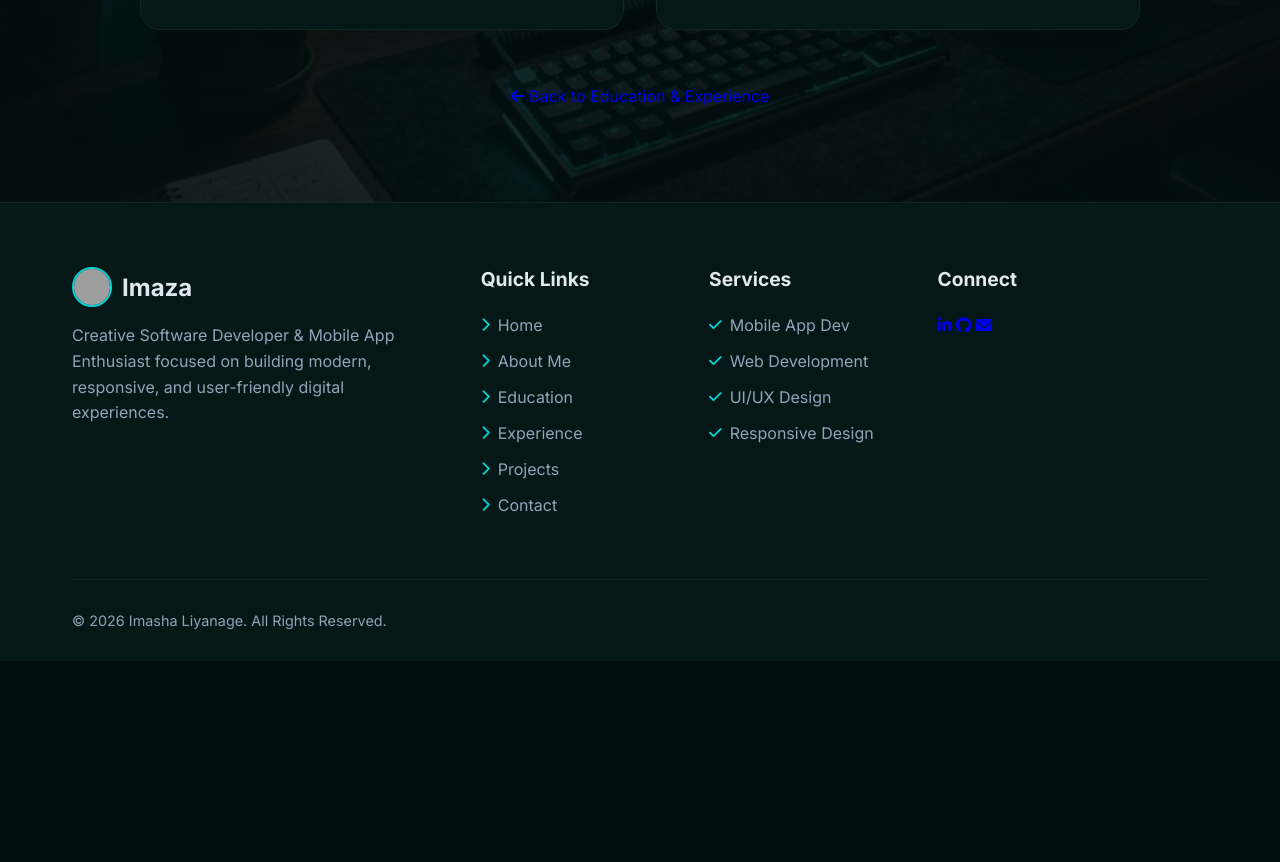
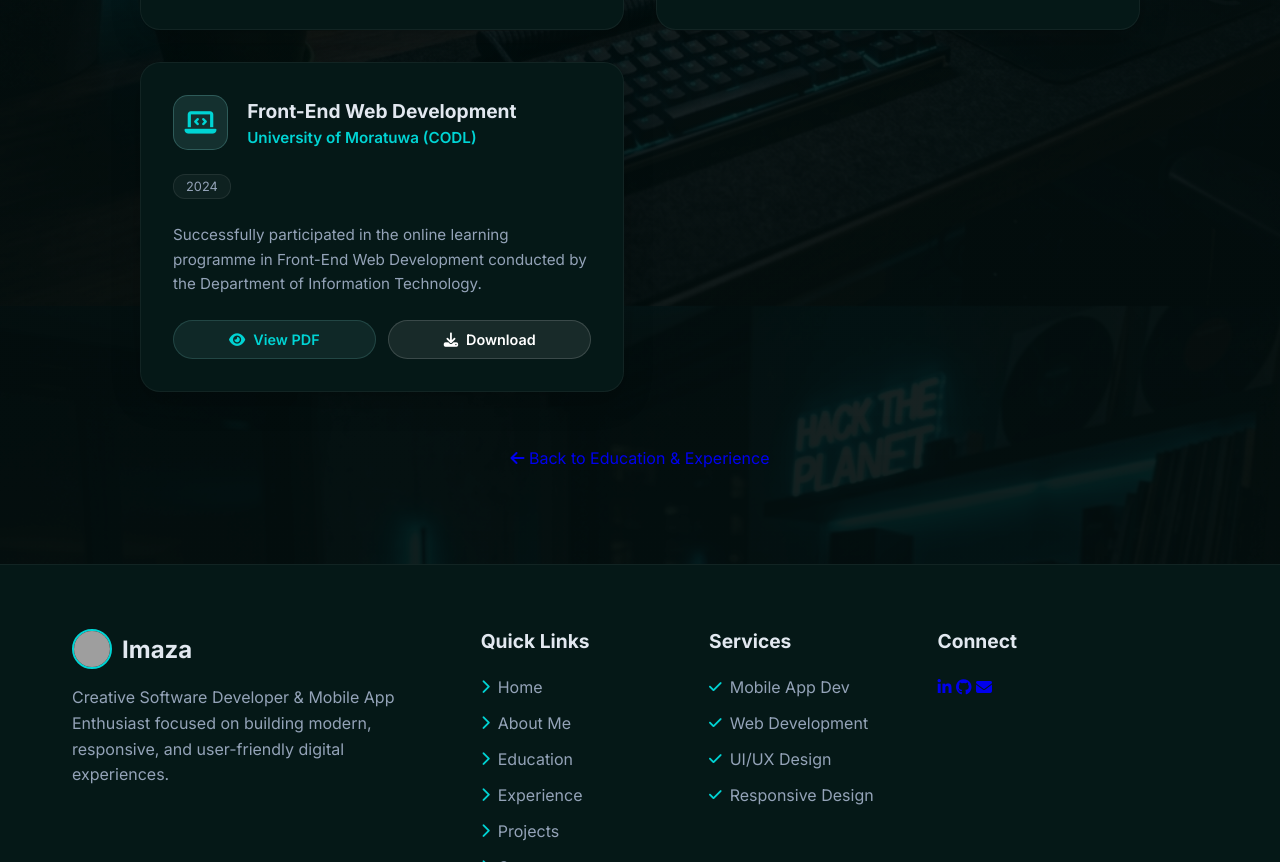
Before and after one commit to imashaliyanage482/Portfolio-, a plain HTML site: page certificates.html in a window 1280 px wide. Shown: the part 974-1836 px from the top of the page. Before the commit the page ends 1635 px from the top, so only its background shows below. Drawn offline with Linux system fonts and the light colour scheme; grey boxes are pictures that could not be loaded.

Commit message:
Add UOM Front-End certificate and update CV

```diff
--- a/certificates.html
+++ b/certificates.html
@@ -141,6 +141,31 @@
                         </a>
                     </div>
                 </div>
+
+                <!-- Certificate 5 -->
+                <div class="cert-card">
+                    <div>
+                        <div class="cert-header">
+                            <div class="cert-icon"><i class="fas fa-laptop-code"></i></div>
+                            <div>
+                                <h4 class="cert-title">Front-End Web Development</h4>
+                                <p class="cert-issuer">University of Moratuwa (CODL)</p>
+                            </div>
+                        </div>
+                        <span class="cert-year">2024</span>
+                        <p style="color: var(--text-secondary); font-size: 0.95rem; line-height: 1.6; margin-bottom: 1.5rem;">
+                            Successfully participated in the online learning programme in Front-End Web Development conducted by the Department of Information Technology.
+                        </p>
+                    </div>
+                    <div style="display: flex; gap: 0.8rem; flex-wrap: wrap;">
+                        <a href="assets/UOM_Frontend.pdf" target="_blank" class="cert-btn" style="flex: 1;">
+                            <i class="fas fa-eye"></i> View PDF
+                        </a>
+                        <a href="assets/UOM_Frontend.pdf" download class="cert-btn" style="flex: 1; background: rgba(255, 255, 255, 0.08); border-color: rgba(255, 255, 255, 0.15); color: #fff;">
+                            <i class="fas fa-download"></i> Download
+                        </a>
+                    </div>
+                </div>
             </div>
 
             <div style="text-align: center; margin-top: 3.5rem;">
```
Also changed, not shown: 2 other files.
